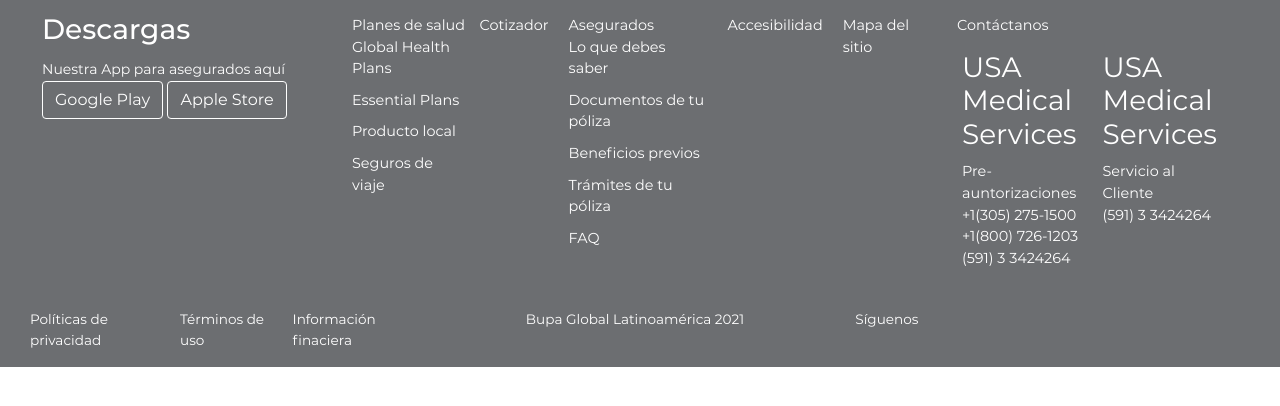
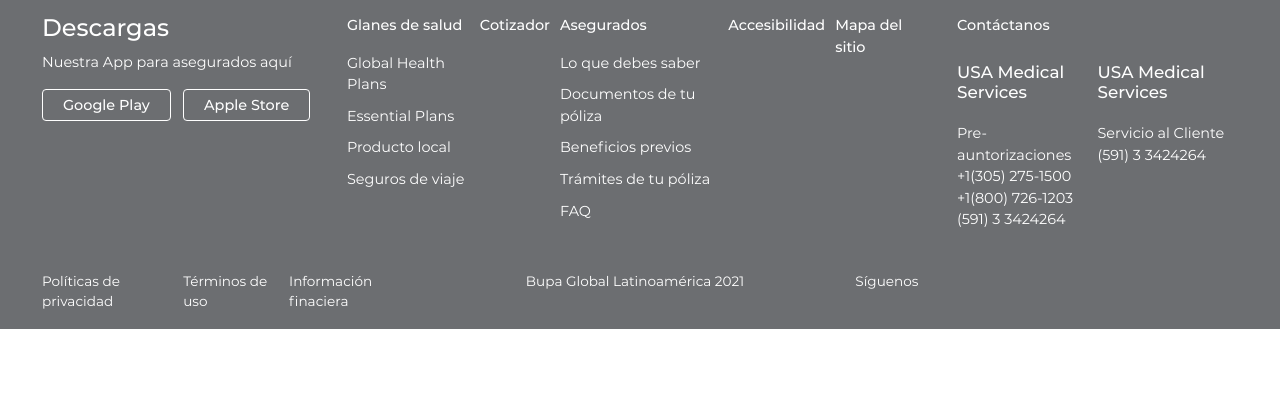
Before and after one commit to MateoPosadaZea/Bupa-Salud--Web-, a plain HTML site: page footer.html in a window 1280 px wide. Drawn offline with Linux system fonts and the light colour scheme.

Commit message:
En proceso

```diff
--- a/css/main.css
+++ b/css/main.css
@@ -174,10 +174,25 @@
 .sin-padding{ padding: 0;}
 
 .footer{ padding: 15px 30px;}
+.footer p{ font-size: .9rem;}
+
 .footer, .copyright { background-color: #6c6e71; color: #fff;}
 .footer ul, .copyright ul{ list-style: none; color: #fff; padding: 0;}
 .footer ul{ font-size:.9rem;}
-.footer ul small{ font-size: .9rem; padding-bottom: 10px;}
+.footer  ul li a{ color: #fff;;}
+.footer ul p{ font-size: .9rem; }
+
+.footer .items-nav{ display: flex; justify-content: space-between;}
+.footer .items-nav ul{ padding: 0;}
+.footer .items-nav ul li{ padding-right:10px; padding-bottom: 10px;}
+
+.footer .btn-apps .btn a{ font-size: .9rem;}
+.footer .btn-apps .btn{ padding: 3px 20px; margin-right: 8px;}
+
+.footer .btn{ border: 1px solid #fff; }
+.footer .btn a{ color: #fff; font-family: 'm-medium';}
+
+.footer .contactanos h4{ font-size: 1.05rem; font-family: 'm-medium'; margin-bottom: 20px;}
 
 .copyright { padding: 0 30px;}
 .copyright ul { display: flex; justify-content: center; }
@@ -185,12 +200,6 @@
 .copyright ul li{ font-size:.85rem;}
 
 .copyright .redes-sociales ul{ justify-content: left;}
-
-.footer .items-nav{ display: flex; justify-content: center;}
-.footer .items-nav ul{ padding: 0 5px;}
-.footer .items-nav ul li{ padding-right:10px; padding-bottom: 10px;}
-
-.footer .btn{ border: 1px solid #fff; }
-.footer .btn a{ color: #fff;}
+.copyright .items-politicas ul{ justify-content: left;}
 
 /* End Footer */
--- a/footer.html
+++ b/footer.html
@@ -18,8 +18,8 @@
 	<div class="container-fluid">
 		<div class="row">
 		<div class="col-md-3">
-			<h3 class="medium">Descargas</h3>
-			<small>Nuestra App para asegurados aquí</small>
+			<h4 class="medium">Descargas</h4>
+			<p>Nuestra App para asegurados aquí</p>
 			<div class="btn-apps">
 				<div class="btn"><a>Google Play</a></div>
 				<div class="btn"><a>Apple Store</a></div>
@@ -28,15 +28,15 @@
 		<div class="col-md-6">
 			<div class="items-nav">
 			<ul>
-				<small>Planes de salud</small>
+				<p class="medium">Glanes de salud</p>
 				<li><a>Global Health Plans</a></li>
 				<li><a>Essential Plans</a></li>
 				<li><a>Producto local</a></li>
 				<li><a>Seguros de viaje</a></li>
 			</ul>
-			<ul><li><a>Cotizador</a></li></ul>
+			<ul><li><a class="medium">Cotizador</a></li></ul>
 			<ul>
-				<small>Asegurados</small>
+				<p class="medium">Asegurados</p>
 				<li><a>Lo que debes saber</a></li>
 				<li><a>Documentos de tu póliza</a></li>
 				<li><a>Beneficios previos</a></li>
@@ -44,21 +44,22 @@
 				<li><a>FAQ</a></li>
 			</ul>
 			<ul>
-				<li>Accesibilidad</li>
+				<li><a class="medium">Accesibilidad</a></li>
 			</ul>
 			<ul>
-				<li>Mapa del sitio</li>
+				<li><a class="medium">Mapa del sitio</a></li>
 			</ul>
 		    </div>
 		</div>
-		<div class="col-md-3">
-
-			<ul>
-				<li>Contáctanos</li>
-			</ul>
+		<div class="col-md-3 contactanos">
 			<div class="items-nav">
 			<ul>
-				<h3> USA Medical Services</h3>
+				<li><a class="medium">Contáctanos</a></li>
+		    </ul>
+	        </div>
+			<div class="items-nav">
+			<ul>
+				<h4 class="medium"> USA Medical Services</h4>
 				<li>Pre-auntorizaciones<br>
 					+1(305) 275-1500<br>
 					+1(800) 726-1203<br>
@@ -66,7 +67,7 @@
 				</li>
 			</ul>
 			<ul>
-				<h3> USA Medical Services</h3>
+				<h4 class="medium"> USA Medical Services</h3>
 				<li>Servicio al Cliente<br>
 					(591) 3 3424264
 				</li>
@@ -79,7 +80,7 @@
 <div class="copyright">
 	<div class="container-fluid">
 		<div class="row">
-		<div class="col-md-4 sin-padding">
+		<div class="col-md-4 items-politicas">
 			<ul>
 				<li><a>Políticas de privacidad</a></li>
 				<li><a>Términos de uso</a></li>
```
